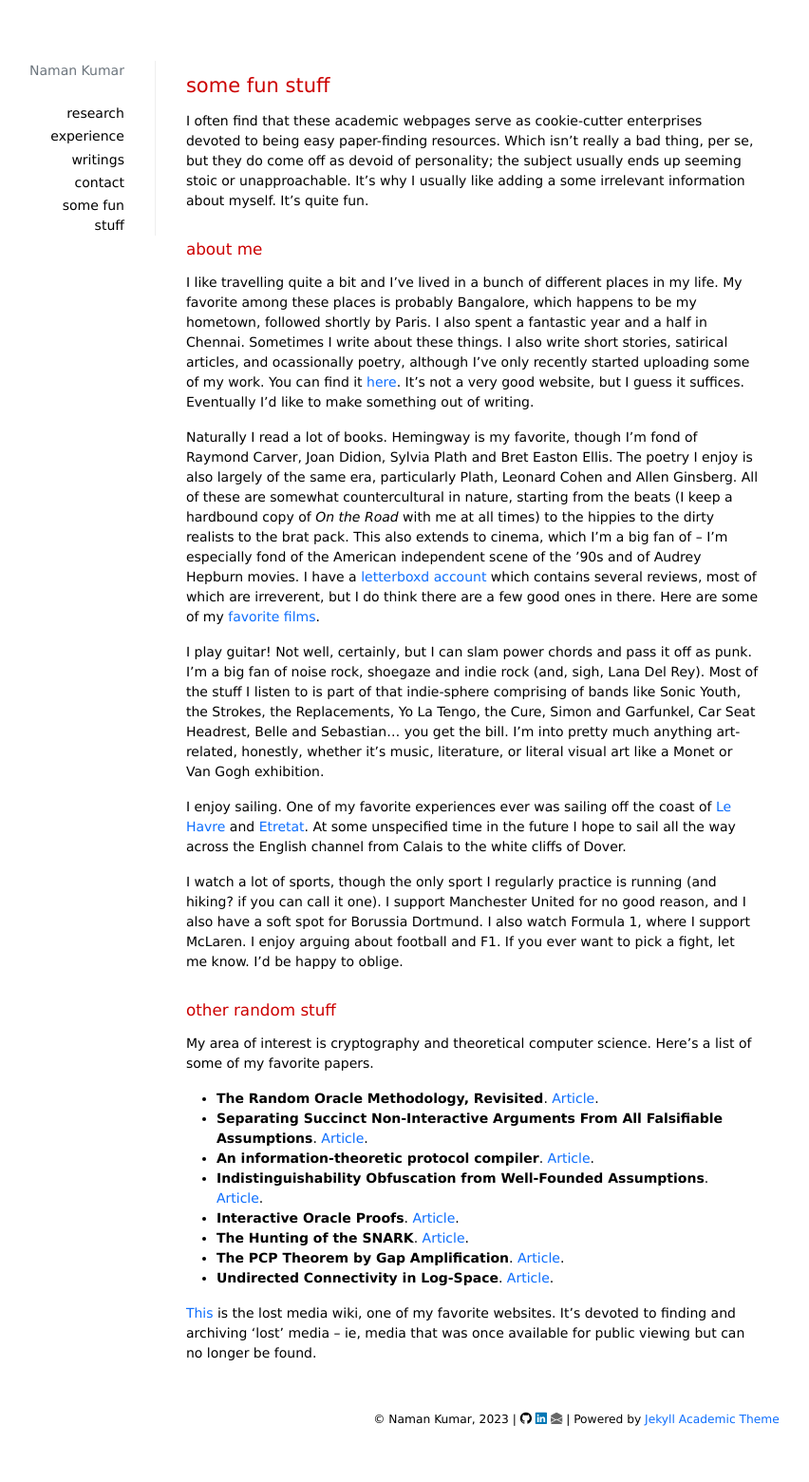
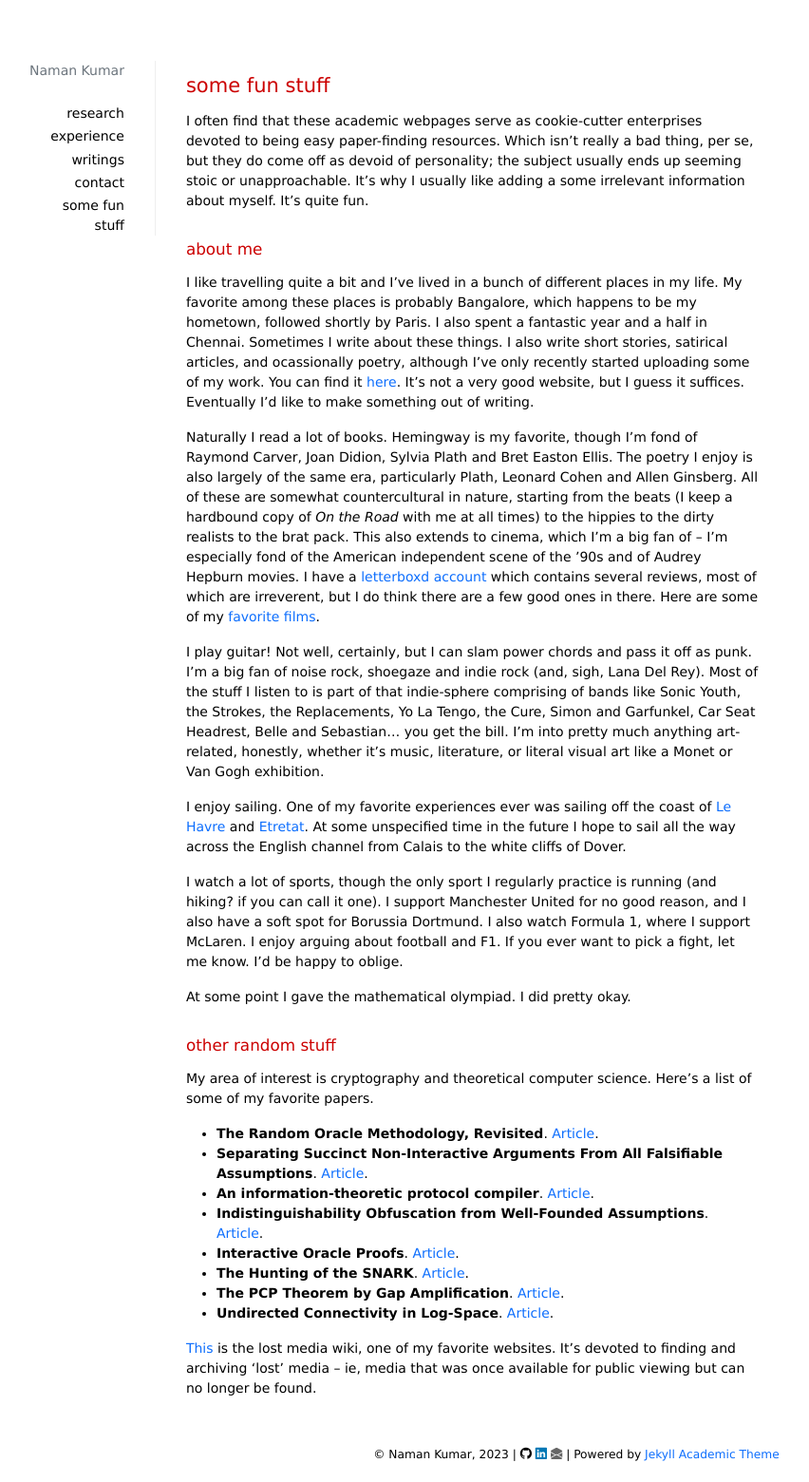
Before and after one commit to matcauthon49/matcauthon49.github.io, a Jekyll site: the page built from _pages/some-fun-stuff.md, in a window 1280 px wide. Shown: the whole page at 95% size, without its empty margins (33-885 px from the left). Built offline with Jekyll 4.4.1, drawn with Linux system fonts in a browser that asks for light colours; nearby versions of some CDN libraries; a style sheet for code colours, icons or effects is not loaded; before the commit the page ends 1523 px from its top, so only the background shows below that.

Commit message:
about me

```diff
--- a/_pages/some-fun-stuff.md
+++ b/_pages/some-fun-stuff.md
@@ -18,6 +18,8 @@ I enjoy sailing. One of my favorite experiences ever was sailing off the coast o
 
 I watch a lot of sports, though the only sport I regularly practice is running (and hiking? if you can call it one). I support Manchester United for no good reason, and I also have a soft spot for Borussia Dortmund. I also watch Formula 1, where I support McLaren. I enjoy arguing about football and F1. If you ever want to pick a fight, let me know. I'd be happy to oblige.
 
+At some point I gave the mathematical olympiad. I did pretty okay.
+
 <h2 style="color: #cc0000;">other random stuff</h2>
 
 My area of interest is cryptography and theoretical computer science. Here's a list of some of my favorite papers.
```
